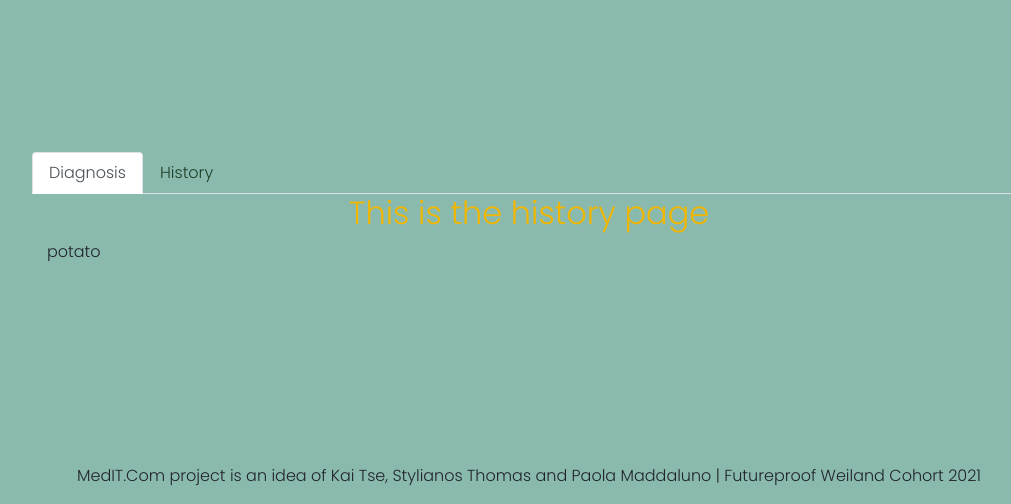
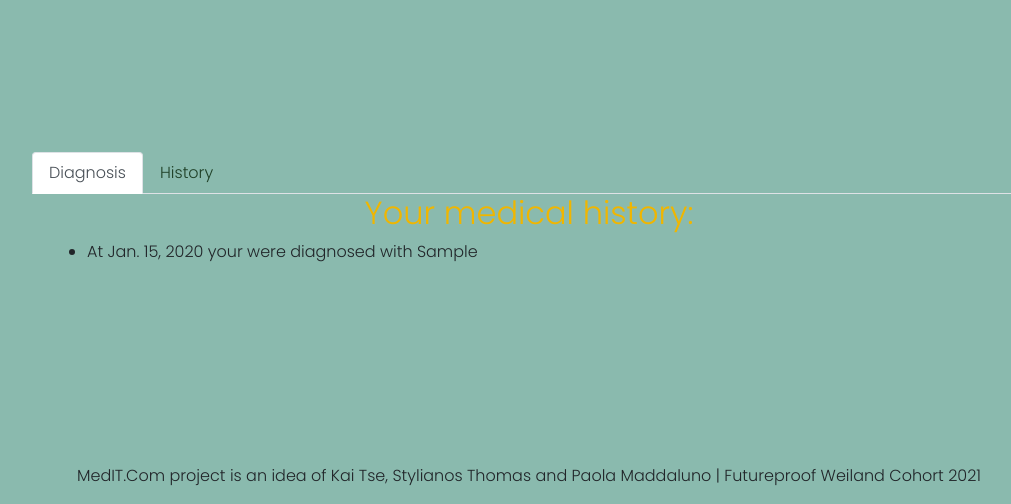
Before and after one commit to PaolaDMadd/MedIT_com_app, a Django app: page /profile/history in a window 1280 px wide. Shown: the part 136-640 px from the top of the page, without its empty margins (111-1122 px from the left). Run offline with Django 3.2, Linux system fonts and the light colour scheme; tables that the repository leaves empty hold one stand-in row (values such as "Sample post"); some libraries are stand-ins or nearby versions.

Commit message:
History is now working. maybe fixed the prediction model getting stuck too

```diff
--- a/MedIT_com/diagnosis/models.py
+++ b/MedIT_com/diagnosis/models.py
@@ -144,7 +144,7 @@ class Symptoms(models.Model):
         return sorted(self.symptoms_choices)
 
 class DataEntry(models.Model):
-    user_id = models.ForeignKey(User, related_name='data', blank=True, null=True, on_delete=models.CASCADE) #here is the class of the user model
+    user_id = models.ForeignKey(User, related_name='data', blank=True, null=True, on_delete=models.CASCADE)
     date = models.DateField(auto_now_add=True)
     symptom1 = models.CharField(max_length=50)
     symptom2 = models.CharField(max_length=50)
@@ -154,7 +154,4 @@ class DataEntry(models.Model):
     diagnosis = models.CharField(max_length=50)
 
     def __str__(self):
-        return f'{ self.id, self.date, self.diagnosis}'
-
-    def get_user_history(request, id):
-        return 'blah blah'
+        return f'{ self.id, self.user_id, self.date, self.diagnosis}'
--- a/MedIT_com/diagnosis/templates/diagnosis/history.html
+++ b/MedIT_com/diagnosis/templates/diagnosis/history.html
@@ -1,6 +1,12 @@
 {% extends 'profile.html' %}
 
 {% block history %}
-<h2> This is the history page</h2>
-    <p>potato</p>
+<h2> Your medical history:</h2>
+    <ul>
+        {% for entry in userHistory %}
+        <li>
+            At {{ entry.date }} your were diagnosed with {{ entry.diagnosis }}
+        </li>
+        {% endfor %}
+    </ul>
 {% endblock history %}
--- a/MedIT_com/diagnosis/views.py
+++ b/MedIT_com/diagnosis/views.py
@@ -16,23 +16,23 @@ def index(request):
             s3 = form.cleaned_data['symptom3']
             s4 = form.cleaned_data['symptom4']
             s5 = form.cleaned_data['symptom5']
-            result = NaiveBayes(s1,s2,s3,s4,s5)
+            result = NaiveBayes(s1, s2, s3, s4, s5)
             newEntry = DataEntry(symptom1=s1, symptom2=s2, symptom3=s3, symptom4=s4, symptom5=s5, diagnosis=result)
             newEntry.save()
-            print('Entry was create !!!!!!!')
-            return render(request, 'diagnosis/diagnosis.html', { 'form':form, 'result':result })
+            returnResult = result
+            result = ''
+            s1 = s2 = s3 = s4 = s5 = result = ''
+            print('looooool')
+            print('s1= ', s1,'s2 =', s2,'s3 =', s3,'s4 =', s4,'s5= ', s5,'result= ', result, returnResult)
+            return render(request, 'diagnosis/diagnosis.html', { 'form':form, 'result':returnResult })
     else:
         form = UserSymptoms()
     return render(request, 'diagnosis/diagnosis.html', { 'form':form })
 
 
 def history(request):
-    # userHistory = get_user_history()
-    # tomato = "tasty tomato"
-    # displayHistory = {'potato': tomato}
-    # for DataEntry in userHistory:
-    #     displayHistory.append(f'<li> {DataEntry} <li>')
-    return render(request, 'diagnosis/history.html')
+    userHistory = DataEntry.objects.all()
+    return render(request, 'diagnosis/history.html', { 'userHistory':userHistory })
 
 @login_required
 def profile(request):
```
Also changed, not shown: MedIT_com/diagnosis/migrations/0001_initial.py, 2 other files.
